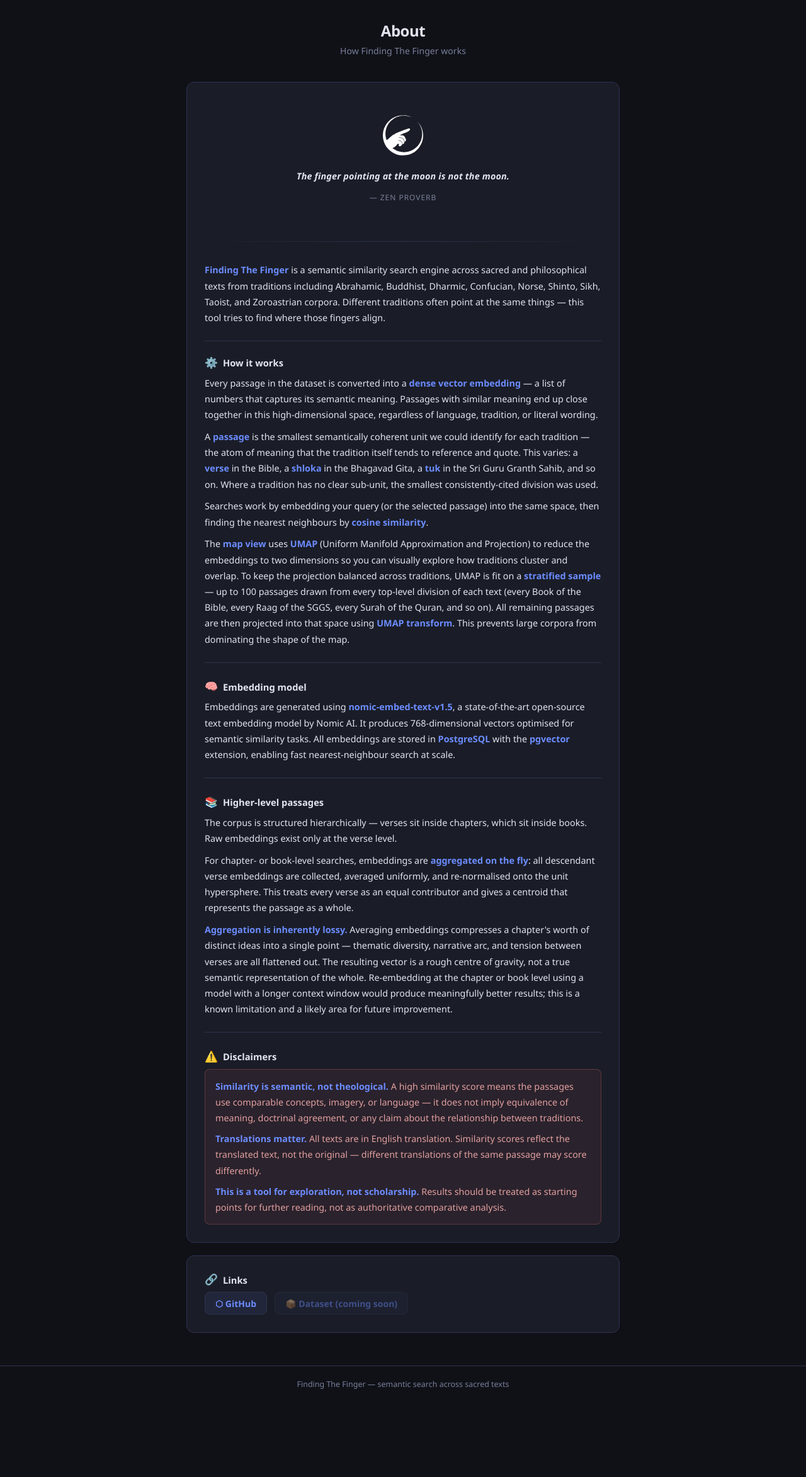
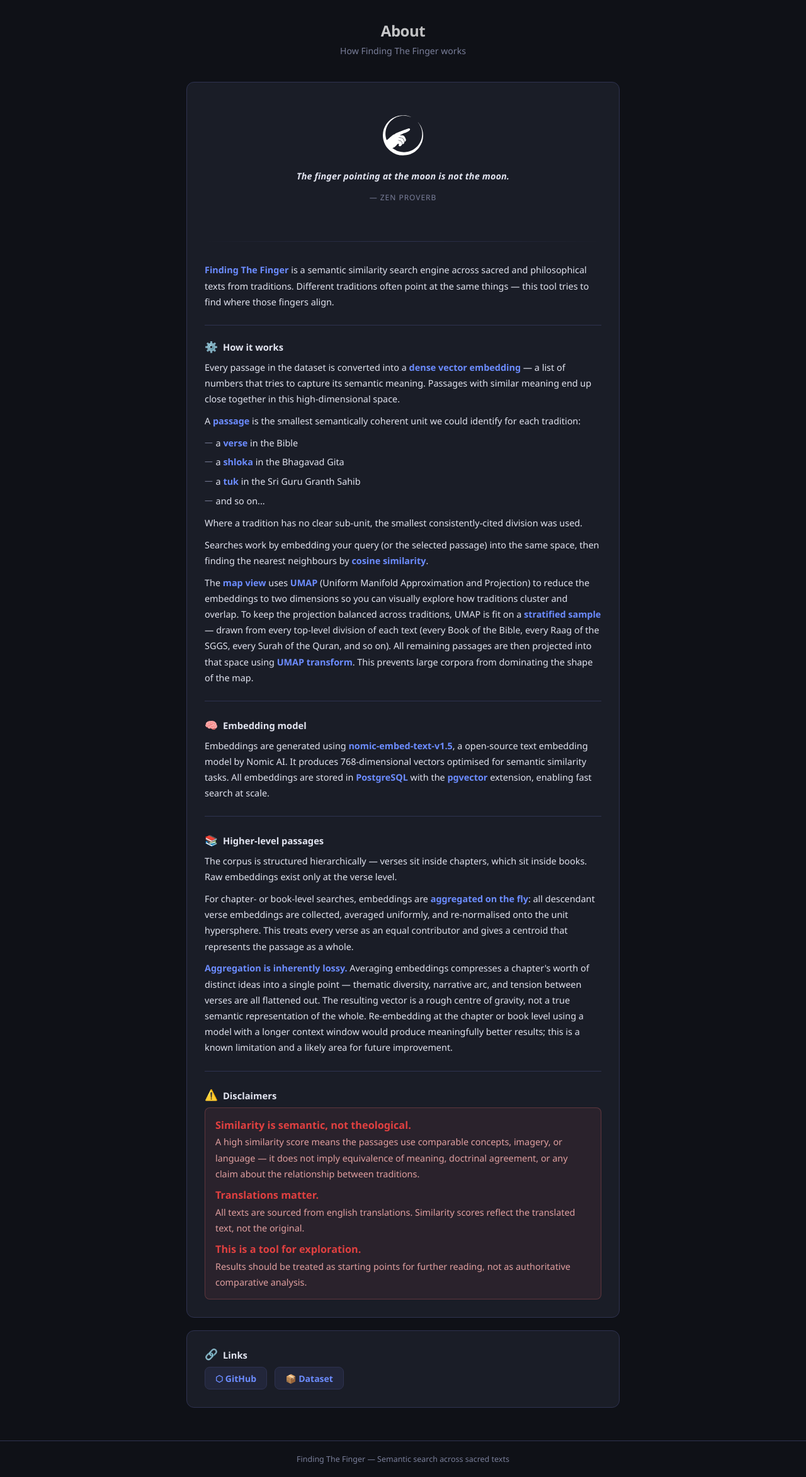
Before and after one commit to AyyyStew/FindingTheFinger, a FastAPI app: page /about in a window 1280 px wide. Shown: the part 56-2402 px from the top of the page at 63% size. Before the commit the page ends 2262 px from the top, so only its background shows below. Run offline with FastAPI, Linux system fonts and the light colour scheme; some libraries are stand-ins or nearby versions.

Commit message:
cleaning up ui/ux

```diff
--- a/src/map/app.js
+++ b/src/map/app.js
@@ -1,7 +1,7 @@
 import { tradColor, shortName } from '../shared/constants.js'
 import {
   _buildTradState, _recomputeActive,
-  hideAll, toggleAllPoints, toggleAllLabels, toggleAllKde,
+  hideAll, toggleAllPoints, toggleAllLabels, toggleOverviewLabels, toggleAllKde,
   toggleTradScatter, toggleTradLabels, toggleTradKde,
   toggleTradCollapse, toggleCorpusCollapse,
   corpusMasterScatterActive, corpusMasterLabelsActive, corpusMasterKdeActive,
@@ -87,6 +87,7 @@ export function mapApp() {
     hideAll,
     toggleAllPoints,
     toggleAllLabels,
+    toggleOverviewLabels,
     toggleAllKde,
     toggleTradScatter,
     toggleTradLabels,
--- a/static/css/about.css
+++ b/static/css/about.css
@@ -74,6 +74,36 @@
   font-weight: 600;
 }
 
+.about-card ul {
+  list-style: none;
+  padding: 0;
+  margin: 0.5rem 0 0.6rem 0;
+  display: flex;
+  flex-direction: column;
+  gap: 0.35rem;
+}
+
+.about-card ul li {
+  font-size: 0.9rem;
+  line-height: 1.75;
+  color: var(--text);
+  padding-left: 1.1rem;
+  position: relative;
+}
+
+.about-card ul li::before {
+  content: '—';
+  position: absolute;
+  left: 0;
+  color: var(--muted);
+  font-size: 0.8rem;
+}
+
+.about-card ul li strong {
+  color: var(--accent);
+  font-weight: 600;
+}
+
 .about-card hr {
   border: none;
   border-top: 1px solid var(--border);
@@ -121,7 +151,9 @@
   font-size: 0.875rem;
   font-weight: 600;
   text-decoration: none;
-  transition: border-color 0.15s, background 0.15s;
+  transition:
+    border-color 0.15s,
+    background 0.15s;
 }
 
 .about-link:hover {
@@ -134,3 +166,8 @@
   cursor: not-allowed;
   pointer-events: none;
 }
+
+.disclaimer-heading {
+  font-weight: bold;
+  color: #e04040;
+}
--- a/static/css/base.css
+++ b/static/css/base.css
@@ -106,7 +106,10 @@ body {
   font-size: 1.5rem;
   font-weight: 700;
   letter-spacing: -0.02em;
-  color: var(--text);
+  background: linear-gradient(90deg, #ffffff, rgba(255, 255, 255, 0.5));
+  -webkit-background-clip: text;
+  -webkit-text-fill-color: transparent;
+  background-clip: text;
 }
 
 .page-header p {
--- a/templates/about.html
+++ b/templates/about.html
@@ -1,6 +1,6 @@
 {% extends "base.html" %}
 
-{% block title %}About — Finding The Finger{% endblock %}
+{% block title %}About - Finding The Finger{% endblock %}
 
 {% block head %}
 <link rel="stylesheet" href="/static/css/about.css">
@@ -26,9 +26,8 @@
 
     <p>
       <strong>Finding The Finger</strong> is a semantic similarity search engine across sacred and philosophical texts
-      from traditions including Abrahamic, Buddhist, Dharmic, Confucian, Norse, Shinto, Sikh, Taoist, and Zoroastrian
-      corpora.
-      Different traditions often point at the same things — this tool tries to find where those fingers align.
+      from traditions. Different traditions often point at the same things — this tool tries to find where those fingers
+      align.
     </p>
 
     <hr>
@@ -36,14 +35,28 @@
     <h2><span class="si">⚙️</span> How it works</h2>
     <p>
       Every passage in the dataset is converted into a <strong>dense vector embedding</strong> — a list of numbers
-      that captures its semantic meaning. Passages with similar meaning end up close together in this high-dimensional
-      space, regardless of language, tradition, or literal wording.
+      that tries to capture its semantic meaning. Passages with similar meaning end up close together in this
+      high-dimensional
+      space.
     </p>
     <p>
-      A <strong>passage</strong> is the smallest semantically coherent unit we could identify for each tradition —
-      the atom of meaning that the tradition itself tends to reference and quote. This varies: a <strong>verse</strong>
-      in the Bible, a <strong>shloka</strong> in the Bhagavad Gita,
-      a <strong>tuk</strong> in the Sri Guru Granth Sahib, and so on.
+      A <strong>passage</strong> is the smallest semantically coherent unit we could identify for each tradition:
+    </p>
+    <ul>
+      <li>
+        a <strong>verse</strong> in the Bible
+      </li>
+      <li>
+        a <strong>shloka</strong> in the Bhagavad Gita
+      </li>
+      <li>
+        a <strong>tuk</strong> in the Sri Guru Granth Sahib
+      </li>
+      <li>
+        and so on...
+      </li>
+    </ul>
+    <p>
       Where a tradition has no clear sub-unit, the smallest consistently-cited division was used.
     </p>
     <p>
@@ -53,8 +66,8 @@
     <p>
       The <strong>map view</strong> uses <strong>UMAP</strong> (Uniform Manifold Approximation and Projection) to reduce
       the embeddings to two dimensions so you can visually explore how traditions cluster and overlap.
-      To keep the projection balanced across traditions, UMAP is fit on a <strong>stratified sample</strong> —
-      up to 100 passages drawn from every top-level division of each text (every Book of the Bible, every Raag of the
+      To keep the projection balanced across traditions, UMAP is fit on a <strong>stratified sample</strong> — drawn
+      from every top-level division of each text (every Book of the Bible, every Raag of the
       SGGS, every Surah of the Quran, and so on). All remaining passages are then projected into that space using
       <strong>UMAP transform</strong>. This prevents large corpora from dominating the shape of the map.
     </p>
@@ -63,10 +76,10 @@
 
     <h2><span class="si">🧠</span> Embedding model</h2>
     <p>
-      Embeddings are generated using <strong>nomic-embed-text-v1.5</strong>, a state-of-the-art open-source text
+      Embeddings are generated using <strong>nomic-embed-text-v1.5</strong>, a open-source text
       embedding model by Nomic AI. It produces 768-dimensional vectors optimised for semantic similarity tasks.
       All embeddings are stored in <strong>PostgreSQL</strong> with the <strong>pgvector</strong> extension,
-      enabling fast nearest-neighbour search at scale.
+      enabling fast search at scale.
     </p>
 
     <hr>
@@ -93,17 +106,20 @@
 
     <h2><span class="si">⚠️</span> Disclaimers</h2>
     <div class="disclaimer-box">
-      <p>
-        <strong>Similarity is semantic, not theological.</strong> A high similarity score means the passages use
+
+      <h3 class="disclaimer-heading">Similarity is semantic, not theological.</h3>
+      <p> A high similarity score means the passages use
         comparable concepts, imagery, or language — it does not imply equivalence of meaning, doctrinal agreement,
         or any claim about the relationship between traditions.
       </p>
-      <p>
-        <strong>Translations matter.</strong> All texts are in English translation. Similarity scores reflect the
-        translated text, not the original — different translations of the same passage may score differently.
+
+      <h3 class="disclaimer-heading">Translations matter.</h3>
+      <p> All texts are sourced from english translations. Similarity scores reflect the
+        translated text, not the original.
       </p>
-      <p>
-        <strong>This is a tool for exploration, not scholarship.</strong> Results should be treated as starting
+
+      <h3 class="disclaimer-heading">This is a tool for exploration.</h3>
+      <p> Results should be treated as starting
         points for further reading, not as authoritative comparative analysis.
       </p>
     </div>
@@ -116,8 +132,9 @@
       <a href="https://github.com/ayyystew/FindingTheFinger" class="about-link" target="_blank" rel="noopener">
         ⬡ GitHub
       </a>
-      <a class="about-link disabled" title="Dataset link coming soon">
-        📦 Dataset (coming soon)
+      <a class="about-link" title="Dataset on Kaggle"
+        href="https://www.kaggle.com/datasets/williamsteward/ftf-sacred-texts">
+        📦 Dataset
       </a>
     </div>
   </div>
--- a/templates/base.html
+++ b/templates/base.html
@@ -27,7 +27,7 @@
   {% block content %}{% endblock %}
 
   <footer class="site-footer">
-    Finding The Finger &mdash; semantic search across sacred texts
+    Finding The Finger &mdash; Semantic search across sacred texts
   </footer>
 
   {% block scripts %}{% endblock %}
```
Also changed, not shown: src/map/filters.js (+15 -4 lines), templates/index.html (+20 -18 lines), templates/map.html (+52 -75 lines).
